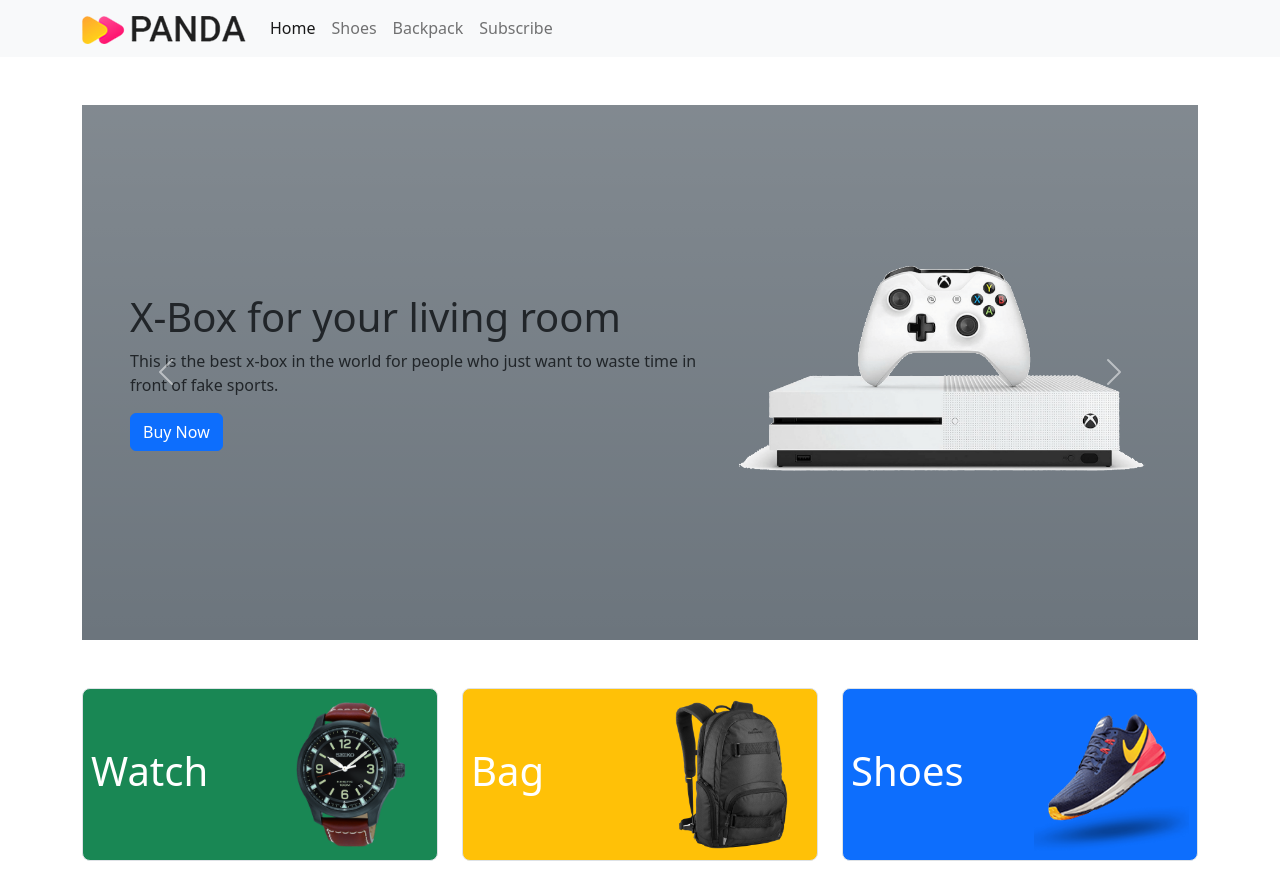
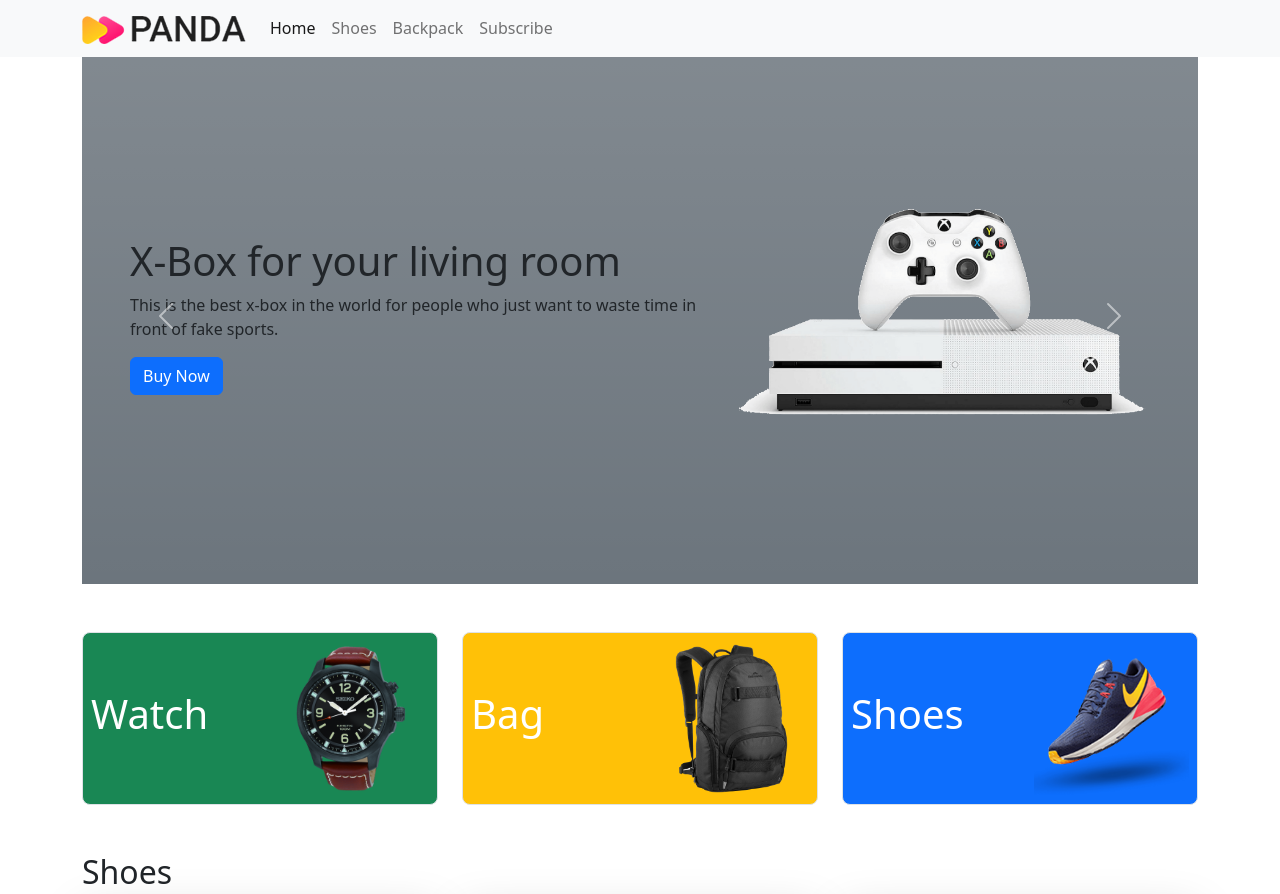
Before and after one commit to rayhanahmed01/panda-commerce-bootstrap, a plain HTML site: page index.html in a window 1280 px wide. Shown: the top 894 px of the page. Drawn offline with nearby package versions, Linux system fonts and the light colour scheme.

Commit message:
add fixed nav

```diff
--- a/index.html
+++ b/index.html
@@ -13,7 +13,7 @@
 
 <body>
     <header>
-        <nav class="navbar navbar-expand-lg bg-light ">
+        <nav class="navbar navbar-expand-lg bg-light fixed-top">
             <div class="container">
                 <a class="navbar-brand" href="#">
                     <img src="images/logo.png" alt="">
@@ -219,7 +219,8 @@
                 </div>
             </div>
         </section>
-        <section class="container d-flex justify-content-center bg-info align-items-center rounded-3" style="height: 300px;" id="Subscribe">
+        <section class="container d-flex justify-content-center bg-info align-items-center rounded-3"
+            style="height: 300px;" id="Subscribe">
             <div>
                 <h1>LET'S STAY IN TOUCH</h1>
                 <p>Get updates on sales specials and more</p>
@@ -229,7 +230,7 @@
         </section>
     </main>
     <footer class="mt-5 text-center">
-     <p>©2020. Panda Commerce. All rights reserved. Sofia, Bulgaria.</p>
+        <p>©2020. Panda Commerce. All rights reserved. Sofia, Bulgaria.</p>
     </footer>
 
 
```
